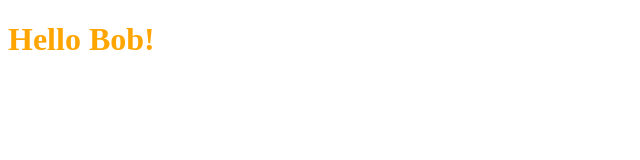
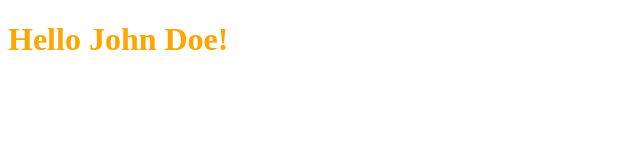
Before and after one commit to mxtng/webpack-react, a React app: page / in a window 1280 px wide. Shown: the top 160 px of the page, without its empty margins (0-640 px from the left). Built offline with nearby package versions, Linux system fonts and the light colour scheme; the HTML template or start-up script is replaced by a standard one.

Commit message:
Edit Text

```diff
--- a/src/App.js
+++ b/src/App.js
@@ -4,7 +4,7 @@ import './App.css';
 const App = () => {
   return (
     <div>
-      <h1>Hello Bob!</h1>
+      <h1>Hello John Doe!</h1>
     </div>
   );
 };
```
